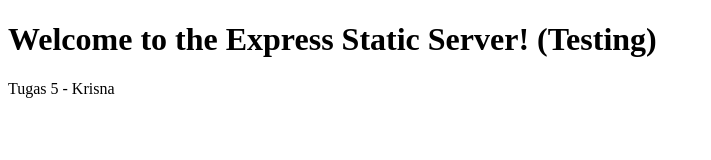
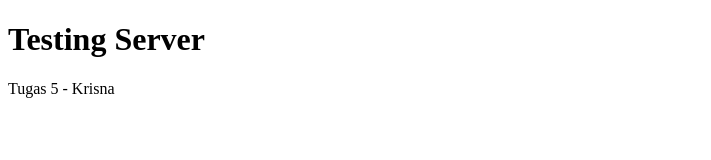
Before and after one commit to Friendlesses/NodeJS---Krisna, a website: page Tugas-5-Krisna/public/index.html in a window 1280 px wide. Shown: the whole page, without its empty margins (0-711 px from the left). Drawn offline with Linux system fonts and the light colour scheme.

Commit message:
index.html

```diff
--- a/Tugas-5-Krisna/public/index.html
+++ b/Tugas-5-Krisna/public/index.html
@@ -6,7 +6,7 @@
     <title>Test HTML</title>
 </head>
 <body>
-    <h1>Welcome to the Express Static Server! (Testing)</h1>
+    <h1>Testing Server</h1>
     <p>Tugas 5 - Krisna</p>
 </body>
 </html>
```
